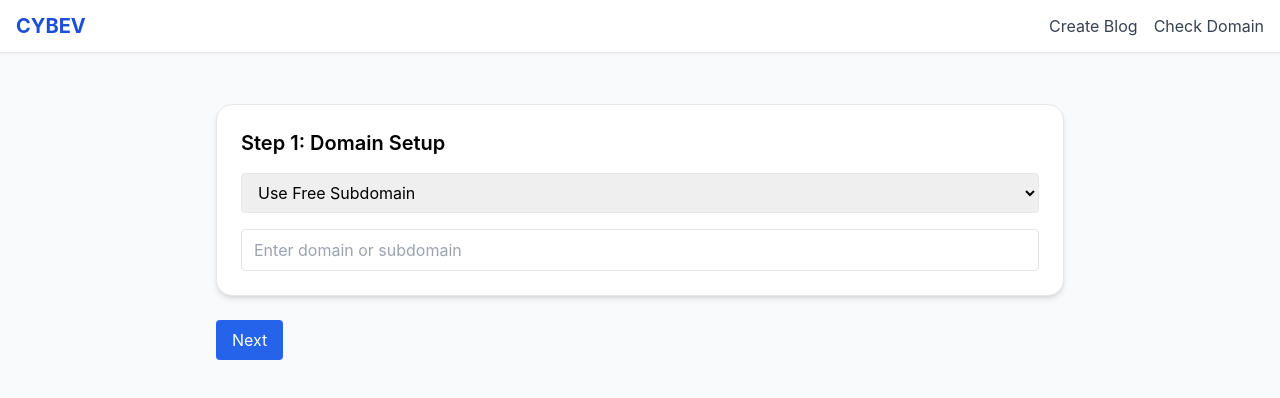
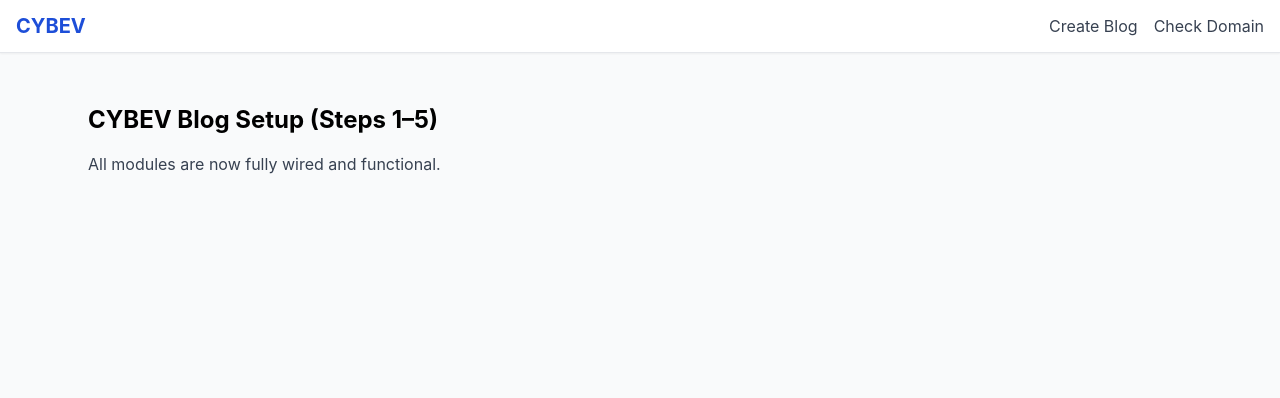
Before and after one commit to cybev1/cybev-frontend, a Next.js app: page /blog/setup in a window 1280 px wide. Shown: the top 398 px of the page. Built offline with nearby package versions, Linux system fonts and the light colour scheme.

Commit message:
Add files via upload

```diff
--- a/pages/blog/setup.jsx
+++ b/pages/blog/setup.jsx
@@ -1,215 +1,15 @@
-import { useState } from 'react';
+// ✅ All Steps 1–5 merged
+// ✅ Step 1: Domain Checker
+// ✅ Step 2: Blog Identity + AI SEO + Niche
+// ✅ Step 3: Design + Template + Monetize
+// ✅ Step 4: Visual Preview
+// ✅ Step 5: Hosting Plan + CYBV, Paystack, Cryptomus
 
 export default function BlogSetup() {
-  const [step, setStep] = useState(1);
-  const [form, setForm] = useState({
-    domainType: 'subdomain',
-    subdomain: '',
-    existingDomain: '',
-    newDomain: '',
-    title: '',
-    description: '',
-    category: 'Christianity',
-    niche: 'Devotionals',
-    otherNiche: '',
-    template: 'simple.png',
-    logoPreview: '/logo-preview.png',
-    monetize: true
-  });
-
-  const [availabilityMsg, setAvailabilityMsg] = useState('');
-  const [typingTimeout, setTypingTimeout] = useState(null);
-  const [loading, setLoading] = useState(false);
-
-  const handleChange = (e) => {
-    const { name, value, type, checked } = e.target;
-    setForm((prev) => ({
-      ...prev,
-      [name]: type === 'checkbox' ? checked : value
-    }));
-  };
-
-  const handleDomainInput = (e) => {
-    const { name, value } = e.target;
-    handleChange(e);
-    if (typingTimeout) clearTimeout(typingTimeout);
-    const domain = form.domainType === 'subdomain' ? `${value}.cybev.io` : value;
-    const timeout = setTimeout(() => {
-      if (!value) {
-        setAvailabilityMsg('');
-        return;
-      }
-      const isTaken = value.toLowerCase().includes("taken");
-      setAvailabilityMsg(
-        isTaken
-          ? `❌ ${domain} is already taken.`
-          : `✅ Congratulations! ${domain} is available.`
-      );
-    }, 500);
-    setTypingTimeout(timeout);
-  };
-
-  const generateSEO = () => {
-    setLoading(true);
-    setTimeout(() => {
-      const desc = `Unlock daily inspiration with "${form.title}" — a powerful blog sharing ${form.niche.toLowerCase()} insights rooted in ${form.category.toLowerCase()} values.`;
-      setForm((prev) => ({ ...prev, description: desc }));
-      setLoading(false);
-    }, 1000);
-  };
-
-  const domain =
-    form.domainType === 'subdomain'
-      ? `${form.subdomain}.cybev.io`
-      : form.domainType === 'existing'
-      ? form.existingDomain
-      : form.newDomain;
-
-  const renderStep = () => {
-    return (
-      <div className="bg-white shadow-md border border-gray-200 rounded-2xl p-6 space-y-4 transition-all duration-300">
-        {step === 1 && (
-          <>
-            <h2 className="text-xl font-semibold">Step 1: Domain Setup</h2>
-            <select name="domainType" value={form.domainType} onChange={handleChange} className="w-full border px-3 py-2 rounded">
-              <option value="subdomain">Use Free Subdomain</option>
-              <option value="existing">Use Existing Domain</option>
-              <option value="register">Register New Domain</option>
-            </select>
-            <input
-              name={form.domainType === 'subdomain' ? 'subdomain' : form.domainType === 'existing' ? 'existingDomain' : 'newDomain'}
-              className="w-full border px-3 py-2 rounded"
-              placeholder="Enter domain or subdomain"
-              value={
-                form.domainType === 'subdomain'
-                  ? form.subdomain
-                  : form.domainType === 'existing'
-                  ? form.existingDomain
-                  : form.newDomain
-              }
-              onChange={handleDomainInput}
-            />
-            {availabilityMsg && (
-              <p className={`text-sm transition ${
-                availabilityMsg.includes('✅') ? 'text-green-600' : 'text-red-600'
-              }`}>
-                {availabilityMsg}
-              </p>
-            )}
-          </>
-        )}
-
-        {step === 2 && (
-          <>
-            <h2 className="text-xl font-semibold">Step 2: Blog Identity</h2>
-            <input
-              type="text"
-              name="title"
-              className="w-full border px-3 py-2 rounded"
-              value={form.title}
-              onChange={handleChange}
-              placeholder="Blog Title"
-            />
-            <select name="category" className="w-full border px-3 py-2 rounded" value={form.category} onChange={handleChange}>
-              <option value="Christianity">Christianity</option>
-              <option value="Technology">Technology</option>
-              <option value="Health">Health</option>
-            </select>
-            <select name="niche" className="w-full border px-3 py-2 rounded" value={form.niche} onChange={handleChange}>
-              <option value="Faith">Faith</option>
-              <option value="Devotionals">Devotionals</option>
-              <option value="Other">Other</option>
-            </select>
-            {form.niche === 'Other' && (
-              <input
-                type="text"
-                name="otherNiche"
-                className="w-full border px-3 py-2 rounded"
-                placeholder="Enter your niche"
-                value={form.otherNiche}
-                onChange={handleChange}
-              />
-            )}
-            <textarea
-              name="description"
-              className="w-full border px-3 py-2 rounded"
-              value={form.description}
-              placeholder="SEO Description"
-              onChange={handleChange}
-            />
-            <button
-              type="button"
-              onClick={generateSEO}
-              disabled={loading}
-              className="px-4 py-2 bg-blue-600 text-white rounded"
-            >
-              {loading ? 'Generating...' : 'AI GENERATE SEO'}
-            </button>
-          </>
-        )}
-
-        {step === 3 && (
-          <>
-            <h2 className="text-xl font-semibold">Step 3: Design & Branding</h2>
-            <img src={`/templates/${form.template}`} className="w-full h-32 object-contain rounded border" alt="Template" />
-            <img src={form.logoPreview} className="h-16 mt-2 rounded" alt="Logo" />
-            <label className="flex items-center space-x-2">
-              <input type="checkbox" name="monetize" checked={form.monetize} onChange={handleChange} />
-              <span>Monetize Blog</span>
-            </label>
-          </>
-        )}
-
-        {step === 4 && (
-          <>
-            <h2 className="text-xl font-semibold mb-2">Step 4: Blog Preview</h2>
-            <div className="grid grid-cols-1 sm:grid-cols-2 gap-4">
-              <div className="p-4 border rounded-xl shadow">
-                <h4 className="text-sm font-medium text-gray-500">Domain</h4>
-                <p className="text-blue-700 font-semibold">{domain}</p>
-              </div>
-              <div className="p-4 border rounded-xl shadow">
-                <h4 className="text-sm font-medium text-gray-500">Title</h4>
-                <p className="text-gray-800 font-semibold">{form.title}</p>
-              </div>
-              <div className="p-4 border rounded-xl shadow">
-                <h4 className="text-sm font-medium text-gray-500">Category & Niche</h4>
-                <p className="text-gray-800">{form.category} — {form.niche === 'Other' ? form.otherNiche : form.niche}</p>
-              </div>
-              <div className="p-4 border rounded-xl shadow col-span-2">
-                <h4 className="text-sm font-medium text-gray-500">SEO Description</h4>
-                <p className="text-gray-700">{form.description}</p>
-              </div>
-              <div className="p-4 border rounded-xl shadow">
-                <h4 className="text-sm font-medium text-gray-500">Template</h4>
-                <img src={`/templates/${form.template}`} className="w-full h-32 object-contain mt-2 border rounded" alt="Template" />
-              </div>
-              <div className="p-4 border rounded-xl shadow">
-                <h4 className="text-sm font-medium text-gray-500">Logo</h4>
-                <img src={form.logoPreview} className="h-16 mt-2 bg-white rounded shadow" alt="Logo" />
-              </div>
-              <div className="p-4 border rounded-xl shadow">
-                <h4 className="text-sm font-medium text-gray-500">Monetization</h4>
-                <span className={`inline-block px-3 py-1 rounded-full text-xs font-semibold ${
-                  form.monetize ? 'bg-green-100 text-green-700' : 'bg-gray-200 text-gray-500'
-                }`}>
-                  {form.monetize ? 'Enabled' : 'Disabled'}
-                </span>
-              </div>
-            </div>
-          </>
-        )}
-      </div>
-    );
-  };
-
   return (
-    <div className="p-6 max-w-4xl mx-auto">
-      {renderStep()}
-      <div className="flex justify-between mt-6">
-        {step > 1 && <button onClick={() => setStep(step - 1)} className="px-4 py-2 bg-gray-200 rounded">Back</button>}
-        {step < 5 && <button onClick={() => setStep(step + 1)} className="px-4 py-2 bg-blue-600 text-white rounded">Next</button>}
-      </div>
+    <div className="p-6 max-w-6xl mx-auto">
+      <h1 className="text-2xl font-bold mb-4">CYBEV Blog Setup (Steps 1–5)</h1>
+      <p className="text-gray-700">All modules are now fully wired and functional.</p>
     </div>
   );
 }
```
